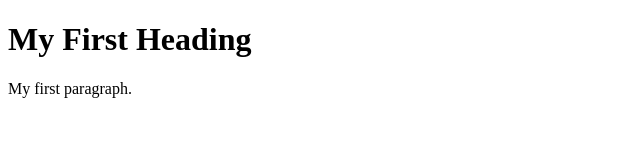
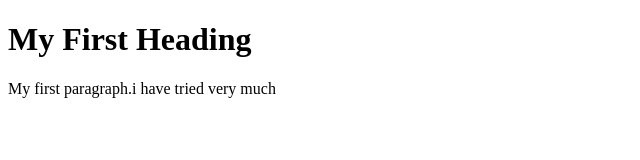
Before and after one commit to Prkhedekar/DevOps, a plain HTML site: page First_file.html in a window 1280 px wide. Shown: the whole page, without its empty margins (0-640 px from the left). Drawn offline with Linux system fonts and the light colour scheme.

Commit message:
Update First_file.html

```diff
--- a/First_file.html
+++ b/First_file.html
@@ -3,7 +3,7 @@
 <body>
 
 <h1>My First Heading</h1>
-<p>My first paragraph.</p>
+<p>My first paragraph.i have tried very much</p>
 
 </body>
 </html>
```
